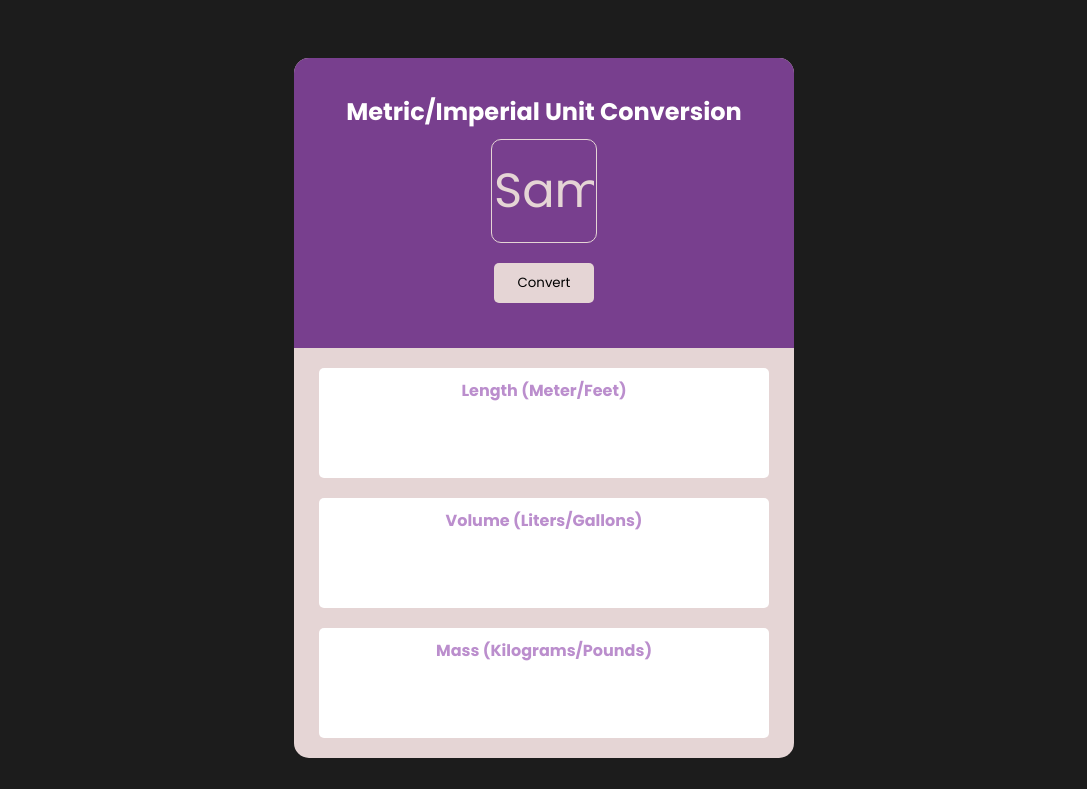
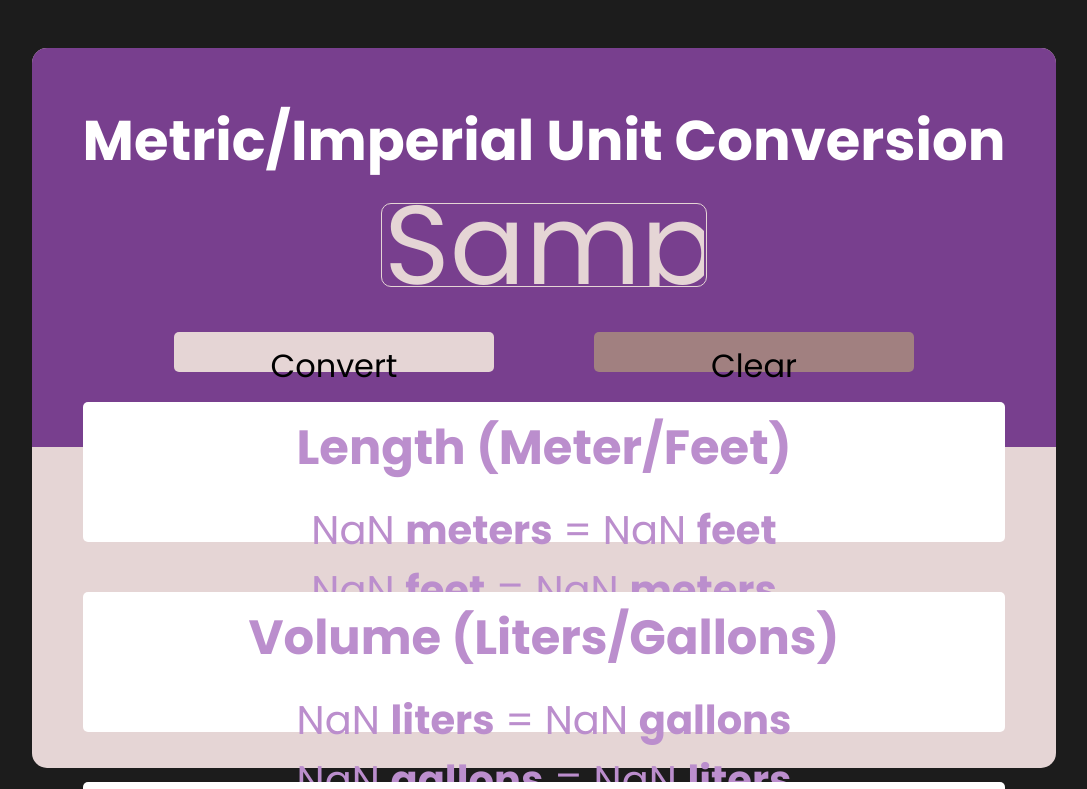
Before and after one commit to JoelCreate/Unit-Conversion-Tool, a plain HTML site: page index.html in a window 1280 px wide. Both pictures are taken after typing "Sample" into the empty fields and a click on the button "Convert". Shown: the top 789 px of the page, without its empty margins (96-1183 px from the left). Drawn offline with Linux system fonts and the light colour scheme.

Commit message:
lots of edits!
Work on JS and measurement conversions. Additional styling in CSS

```diff
--- a/index.html
+++ b/index.html
@@ -9,19 +9,25 @@
         <div id="container">
             <div id="header">
                 <h2>Metric/Imperial Unit Conversion</h2>
-                <input type="text" id="num-input">
-                <button class="btn">Convert</button>
+                    <div class="input">
+                        <input type="text" id="num-input" placeholder="10">
+                    </div>
+                <button class="btn" id="convert-btn">Convert</button>
+                <button class="btn" id="clear-btn">Clear</button>
             </div>
 
             <div id="convert-container">
                 <div class="conversion-box" id="length">
                     <h4>Length (Meter/Feet)</h4>
+                    <p class="converted-val" id="length-el"></p>
                 </div>
                 <div class="conversion-box" id="volume">
                     <h4>Volume (Liters/Gallons)</h4>
+                    <p class="converted-val" id="volume-el"></p>
                 </div>
                 <div class="conversion-box" id="mass">
                     <h4>Mass (Kilograms/Pounds)</h4>
+                    <p class="converted-val" id="mass-el"></p>
                 </div>
              </div>
 
--- a/scripts.js
+++ b/scripts.js
@@ -1 +1,58 @@
-console.log("Testing JS connection")
+const convert = document.getElementById("convert-btn")
+let clear = document.getElementById("clear-btn")
+let input = document.getElementById("num-input")
+const convertedVals = document.getElementsByClassName("converted-val")
+
+
+//20 meters = 65.616 feet | 20 feet = 6.096 meters
+const length = document.getElementById("length-el")
+const meter = 1
+const foot = 3.2808
+
+//20 liters = 5.284 gallons | 20 gallons = 75.708 liters
+const volume = document.getElementById("volume-el")
+const liter = 1
+const gallon = 0.2641
+
+//20 kilos = 44.092 pounds | 20 pounds = 9.072 kilos
+const mass = document.getElementById("mass-el")
+const kilo = 1
+const pound = 2.2046
+
+convert.addEventListener("click", function() {
+    renderConversion()
+})
+
+function renderConversion() {
+    let value = +input.value
+    let meterInput = +input.value * meter
+    let footInput = +input.value * foot
+
+    let literInput = +input.value * liter
+    let gallonInput = +input.value * gallon
+
+    let kiloInput = +input.value * kilo
+    let poundInput = +input.value * pound
+
+
+    length.innerHTML = `
+        ${value} <strong>meters</strong> = ${footInput.toFixed(3)}  <strong>feet</strong><br>
+        ${value} <strong>feet</strong> = ${(meterInput / foot).toFixed(3)} <strong>meters</strong>
+    `
+
+    volume.innerHTML = `
+        ${value} <strong>liters</strong> = ${gallonInput.toFixed(3)}  <strong>gallons</strong><br>
+        ${value} <strong>gallons</strong> = ${(literInput / gallon).toFixed(3)} <strong>liters</strong>
+    `
+    mass.innerHTML = `
+        ${value} <strong>kilos</strong> = ${poundInput.toFixed(3)}  <strong>pounds</strong><br>
+        ${value} <strong>pounds</strong> = ${(kiloInput / pound).toFixed(3)} <strong>kilos</strong>
+    `
+}
+
+clear.addEventListener("click", function() {
+    for(let i = 0; i < convertedVals.length; i++) {
+        convertedVals[i].innerHTML = ""
+    }
+    input.value = ""
+})
--- a/styles.css
+++ b/styles.css
@@ -29,7 +29,12 @@ h1,h2,h3,h4,h5,h6 {
     border-radius: 15px 15px 0px 0px;
     display: flex;
     justify-content: center;
-    flex-direction: column;
+    align-items: center;
+    flex-wrap:wrap
+}
+
+.input {
+    width: 100%;
 }
 
 #num-input {
@@ -42,6 +47,15 @@ h1,h2,h3,h4,h5,h6 {
     width:100px;
     height: 100px;
     border-radius: 10px;
+    margin: 20px auto;
+    outline: none;
+}
+
+#num-input:focus {
+    border: 4px solid rgb(210, 159, 4);
+  }
+
+p{
     margin: 10px auto;
 }
 
@@ -52,7 +66,20 @@ h1,h2,h3,h4,h5,h6 {
     padding: 10px 15px;
     border-radius: 5px;
     width: 100px;
-    margin: 10px auto;
+    margin: 10px 20px;
+}
+
+#clear-btn {
+    background: #a18080;
+}
+
+#clear-btn:hover {
+    background: #856464;
+}
+
+.btn:hover {
+    cursor: pointer;
+    background: #ccb9b9;
 }
 
 #convert-container {
@@ -73,3 +100,48 @@ h1,h2,h3,h4,h5,h6 {
     border-radius: 5px;
     padding: 10px 0px;
 }
+
+/**************************************
+    MEDIA QUERIES FOR MOBILE
+**************************************/
+@media (min-width: 480px) {
+    #container {
+        width: 80vw;
+        height: 90vh;
+    }
+    #header {
+        height: auto;
+        padding: 50px 20px;
+    }
+    h2 {
+        font-size: 3.5em;
+    }
+    h4 {
+        font-size: 3em;
+    }
+    p  {
+        font-size: 2.5em;
+        margin: 2vh auto;
+    }
+    .conversion-box{
+        width: 90%;
+        height: 15vh;
+        margin-bottom: 50px;
+    }
+    #convert-container {
+        height: 60vh;
+    }
+    .btn {
+        width: 25vw;
+        height: 5vh;
+        font-size: 2em;
+        margin: 25px 50px;
+    }
+    #num-input {
+        width: 25vw;
+        height: 10vh;
+        font-size:7em;
+    }
+
+
+  }
```
